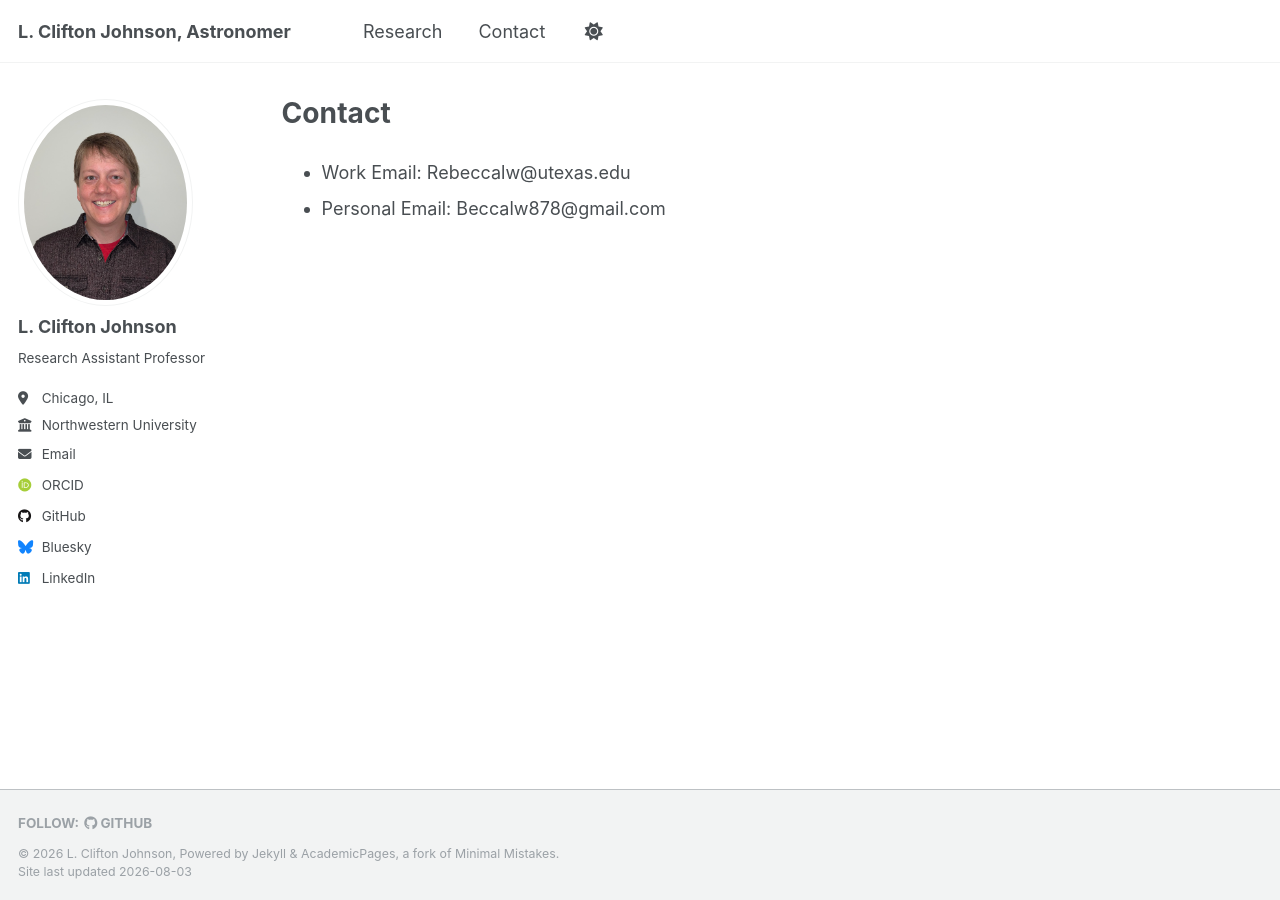
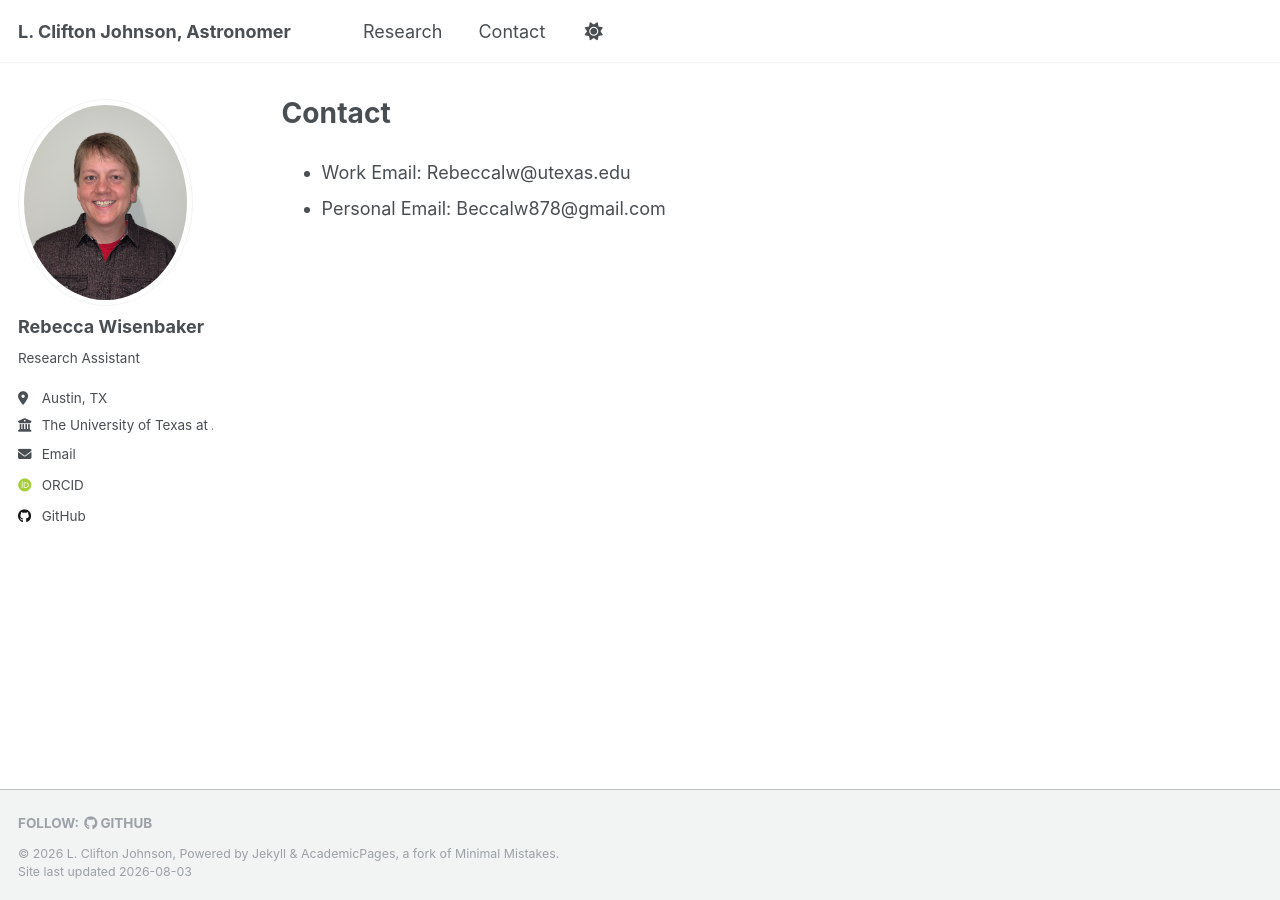
Before and after one commit to rebeccalw87/rebeccalw87.github.io, a Jekyll site: the page built from _pages/contact.md, in a window 1280 px wide. Built offline with Jekyll 4.4.1, drawn with Linux system fonts in a browser that asks for light colours; some web fonts are replaced; a script that is not in the unit is left out.

Commit message:
Update _config.yml

```diff
--- a/_config.yml
+++ b/_config.yml
@@ -13,9 +13,9 @@ title                    : "L. Clifton Johnson, Astronomer"
 title_separator          : "-"
 name                     : &name "L. Clifton Johnson"
 description              : &description "Research Assistant Professor and Zooniverse Director"
-url                      : https://lcjohnso.github.io/REUWebsite # the base hostname & protocol for your site e.g. "https://[your GitHub username].github.io" or if you already have some other page hosted on Github then use "https://[your GitHub username].github.io/[Your Repo Name]"
+url                      : https://rebeccalw87.github.io # the base hostname & protocol for your site e.g. "https://[your GitHub username].github.io" or if you already have some other page hosted on Github then use "https://[your GitHub username].github.io/[Your Repo Name]"
 baseurl                  : "" # the subpath of your site, e.g. "/blog"
-repository               : "lcjohnso/REUWebsite"
+repository               : "rebeccalw87/rebeccalw87.github.io"
 
 # Site Author - The following control what appear as part of the author content on the side bar.
 #               If a field is blank the icon and link will not appear, otherwise it will be shown.
@@ -23,20 +23,20 @@ repository               : "lcjohnso/REUWebsite"
 author:
   # Biographic information
   avatar           : "profile.png"
-  name             : "L. Clifton Johnson"
-  pronouns         : # "he/him"
-  bio              : "Research Assistant Professor"
-  location         : "Chicago, IL"
-  employer         : "Northwestern University"
+  name             : "Rebecca Wisenbaker"
+  pronouns         : #
+  bio              : "Research Assistant"
+  location         : "Austin, TX"
+  employer         : "The University of Texas at Austin, Northwestern University"
   uri              : # URL
-  email            : "lcj@northwestern.edu"
+  email            : "Beccalw878@gmail.com"
 
   # Academic websites
   academia         : # URL
   arxiv            : # URL - Update with the correct link to your profile
   googlescholar    : # "https://scholar.google.com/citations?user=PS_CX0AAAAAJ"
   impactstory      : # URL
-  orcid            : "https://orcid.org/0000-0001-6421-0953"
+  orcid            : "https://orcid.org/0009-0005-7282-5866"
   semantic         : # URL
   pubmed           : # "https://www.ncbi.nlm.nih.gov/pubmed/?term=john+snow"
   researchgate     : # URL
@@ -46,13 +46,13 @@ author:
   bitbucket        : # Username - Update with your username on the site
   codepen          : # Username
   dribbble         : # Username
-  github           : "lcjohnso"
+  github           : "rebeccalw87"
   kaggle           : # Username
   stackoverflow    : # User number or user number and name (i.e., use "1" or "1/jeff-atwood")
 
   # Social media
   artstation       : # Username
-  bluesky          : "@lcjohnso.bsky.social" # Replace this with you Bluesky username
+  bluesky          : # Replace this with you Bluesky username
   facebook         : # Username
   flickr           : # Username
   foursquare       : # Username
@@ -61,7 +61,7 @@ author:
   keybase          : # Username
   instagram        : # Username
   lastfm           : # Username
-  linkedin         : "lcjastro"
+  linkedin         : #
   mastodon         : # URL
   medium           : # URL
   pinterest        : # Username
```
